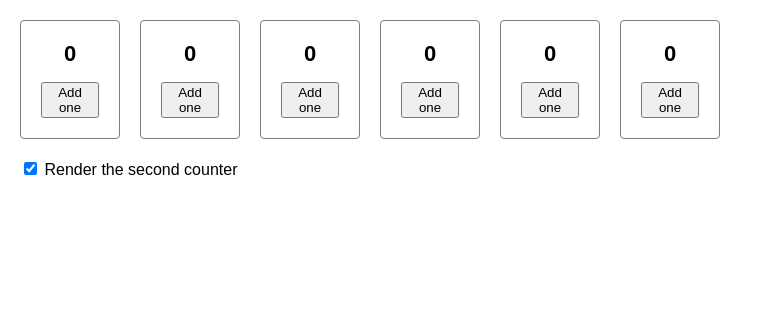
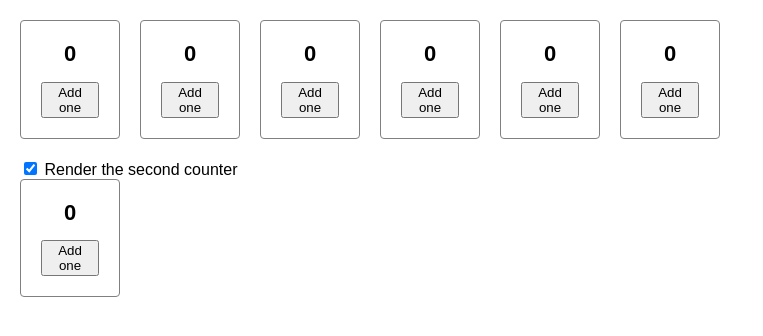
Before and after one commit to zelitosaide/react-js-course, a React (Create React App) app: page / in a window 1280 px wide. Shown: the top 336 px of the page, without its empty margins (0-763 px from the left). Built offline with nearby package versions, Linux system fonts and the light colour scheme.

Commit message:
Preserving and Resetting State

```diff
--- a/src/learn/learn-react/managing-state/preserving-and-resetting-state/index.js
+++ b/src/learn/learn-react/managing-state/preserving-and-resetting-state/index.js
@@ -15,7 +15,15 @@ export default function Index() {
   );
 }
 
-function CounterContainer() {}
+function CounterContainer() {
+  const [isFancy, setIsFancy] = useState(false);
+
+  return (
+    <div>
+      {isFancy ? <Counter isFancy={true} /> : <Counter isFancy={false} />}
+    </div>
+  );
+}
 
 function Counter({ isFancy }) {
   const [score, setScore] = useState(0);
```
